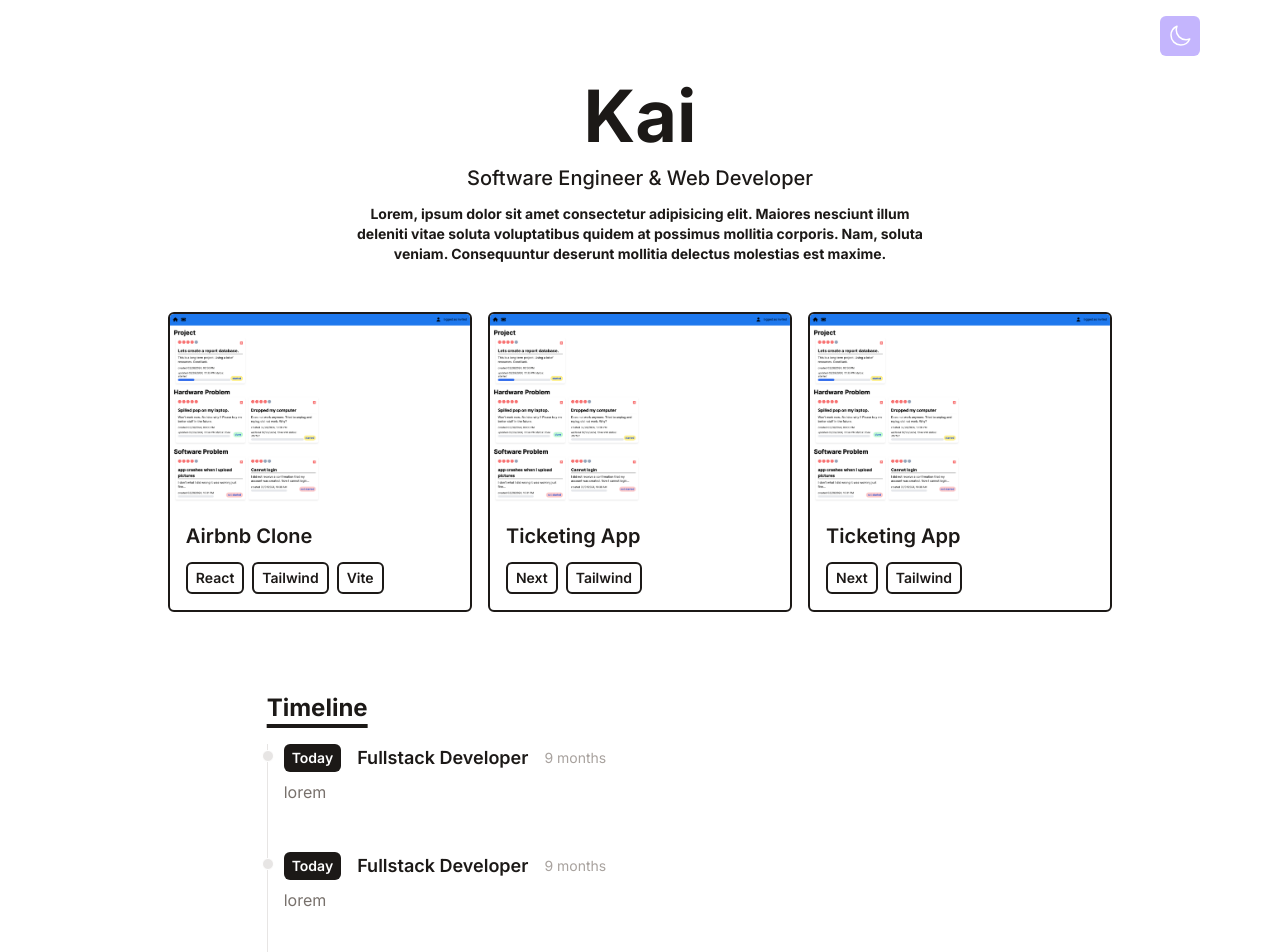
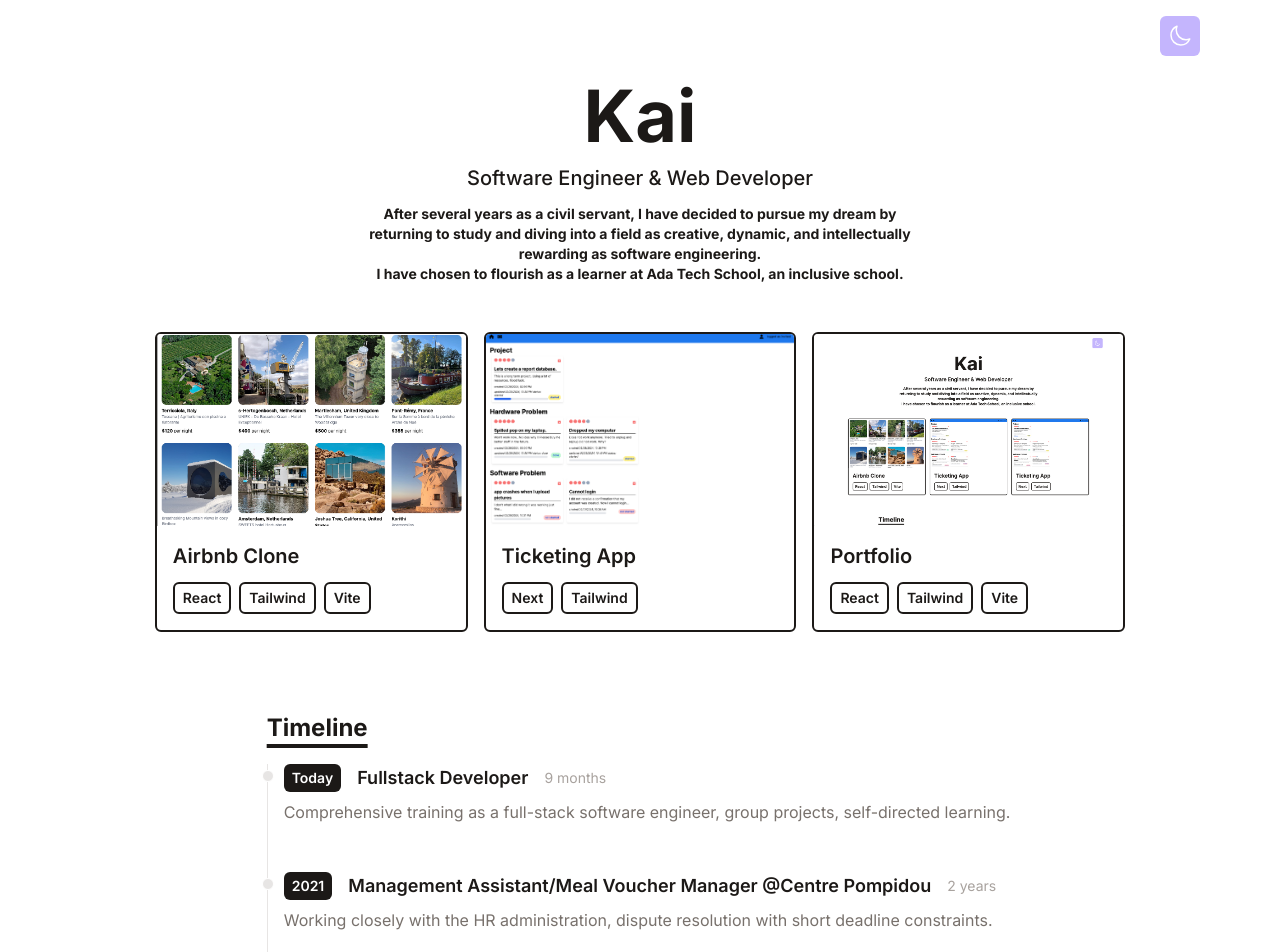
Before and after one commit to kailam-ada/minimal-portfolio, a React (Vite) app: page / in a window 1280 px wide. Shown: the top 952 px of the page. Built offline with nearby package versions, Linux system fonts and the light colour scheme; no server answers.

Commit message:
updated Intro, Timeline, Portfolio

```diff
--- a/index.html
+++ b/index.html
@@ -7,7 +7,7 @@
     <link rel="preconnect" href="https://fonts.gstatic.com" crossorigin>
     <link href="https://fonts.googleapis.com/css2?family=Inter:wght@100..900&display=swap" rel="stylesheet">
     <meta name="viewport" content="width=device-width, initial-scale=1.0" />
-    <title>Minimal Portfolio</title>
+    <title>Kai's Portfolio</title>
   </head>
   <body>
     <div id="root"></div>
--- a/src/components/Intro.jsx
+++ b/src/components/Intro.jsx
@@ -5,7 +5,10 @@ function Intro() {
     <div className='flex items-center justify-center flex-col text-center pt-20 pb-6'>
         <h1 className='text-4xl md:text-7xl dark:text-white mb-1 md:mb-3 font-bold'>Kai</h1>
         <p className='text-base md:text-xl mb-3 font-medium'>Software Engineer & Web Developer</p>
-        <p className='text-sm max-w-xl mb-6 font-bold'>Lorem, ipsum dolor sit amet consectetur adipisicing elit. Maiores nesciunt illum deleniti vitae soluta voluptatibus quidem at possimus mollitia corporis. Nam, soluta veniam. Consequuntur deserunt mollitia delectus molestias est maxime.</p>
+        <p className='text-sm max-w-xl mb-6 font-bold'>After several years as a civil servant,
+        I have decided to pursue my dream by returning to study and diving into a field as creative,
+        dynamic, and intellectually rewarding as software engineering.<br></br>
+        I have chosen to flourish as a learner at Ada Tech School, an inclusive school.</p>
     </div>
   )
 }
--- a/src/components/data/portfolio.js
+++ b/src/components/data/portfolio.js
@@ -1,7 +1,7 @@
 export default [
     {
         title: 'Airbnb Clone',
-        imgUrl: 'assets/ticketing-app.png',
+        imgUrl: 'assets/airbnb-clone.png',
         stack: ['React', 'Tailwind', 'Vite'],
         link: 'https://kai-airbnb-clone.vercel.app/',
     },
@@ -12,8 +12,8 @@ export default [
         link: 'https://ticketing-app-by-kai.vercel.app/',
     },
     {
-        title: 'Ticketing App',
-        imgUrl: 'assets/ticketing-app.png',
-        stack: ['Next', 'Tailwind'],
+        title: 'Portfolio',
+        imgUrl: 'assets/portfolio.png',
+        stack: ['React', 'Tailwind', 'Vite'],
         link: 'https://ticketing-app-by-kai.vercel.app/',
     },]
--- a/src/components/data/timeline.js
+++ b/src/components/data/timeline.js
@@ -4,27 +4,20 @@ export default [
         title: 'Fullstack Developer',
         duration: '9 months',
         details:
-        'lorem'
+        'Comprehensive training as a full-stack software engineer, group projects, self-directed learning.'
     },
     {
-        year: 'Today',
-        title: 'Fullstack Developer',
-        duration: '9 months',
+        year: '2021',
+        title: 'Management Assistant/Meal Voucher Manager @Centre Pompidou',
+        duration: '2 years',
         details:
-        'lorem'
+        'Working closely with the HR administration, dispute resolution with short deadline constraints.'
     },
     {
-        year: 'Today',
-        title: 'Fullstack Developer',
-        duration: '9 months',
+        year: '2019',
+        title: 'Ticketing Officer/Assistant Vault Manager @Centre Pompidou',
+        duration: '2 years',
         details:
-        'lorem'
-    },
-    {
-        year: 'Today',
-        title: 'Fullstack Developer',
-        duration: '9 months',
-        details:
-        'lorem'
+        'Writing and transmitting accounting reports,counting incomes, and preparing cash funds.'
     },
 ]
```
Also changed, not shown: public/assets/airbnb-clone.png (added), public/assets/portfolio.png (added).
